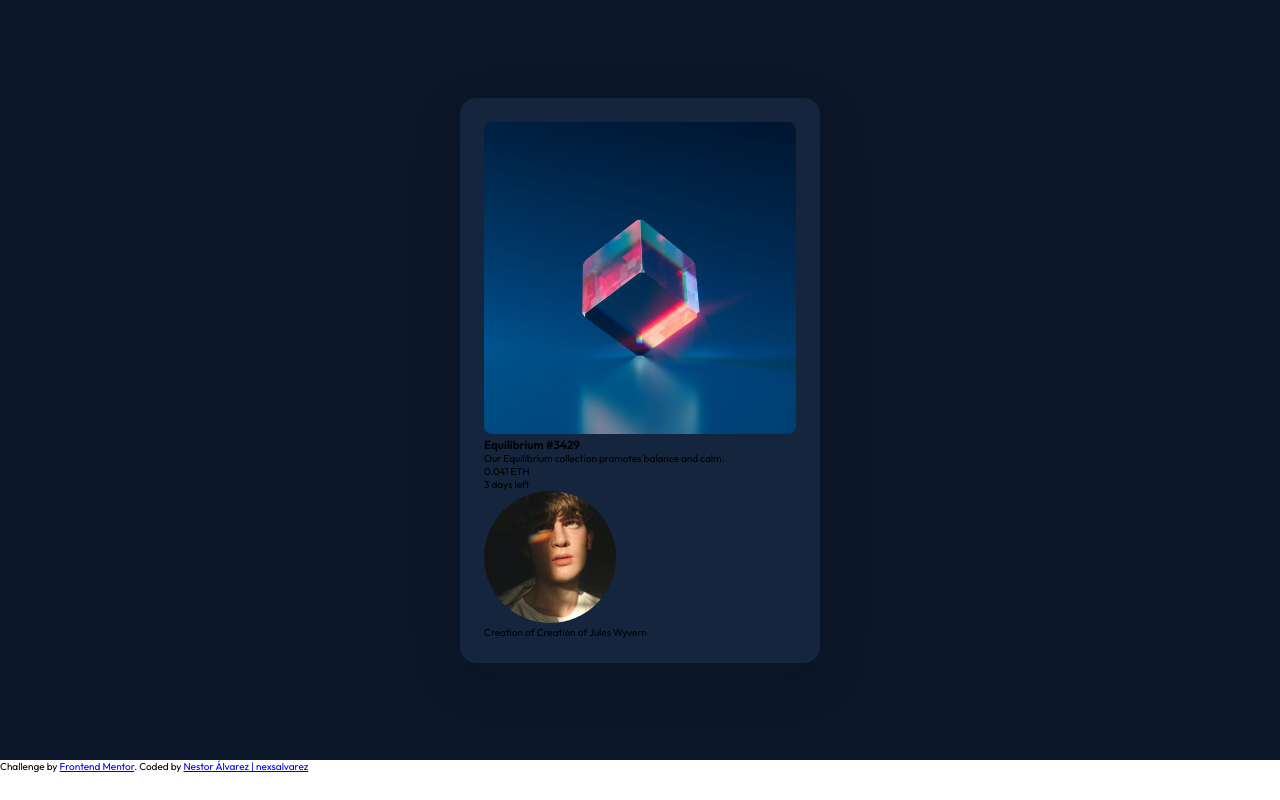
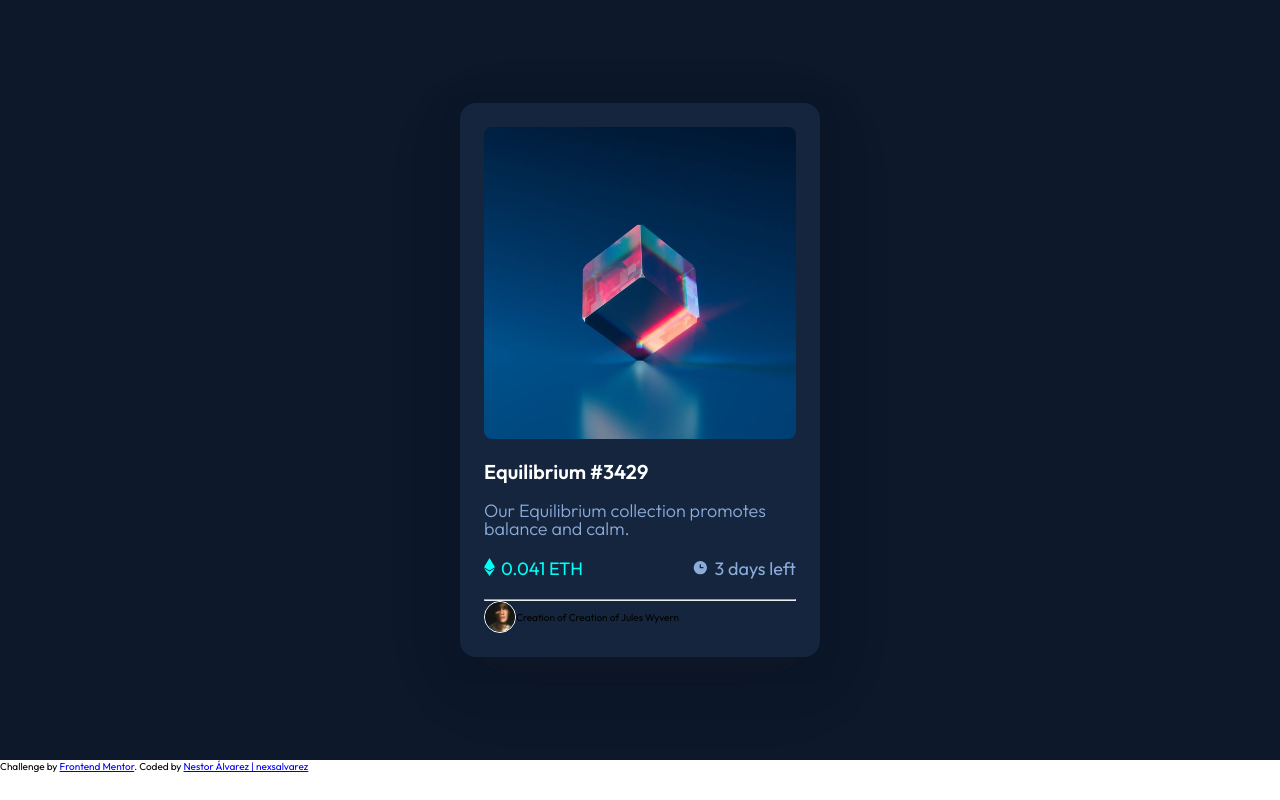
Before and after one commit to nexsalvarez/nft-preview-card-component, a plain HTML site: page index.html in a window 1280 px wide. Drawn offline with Linux system fonts and the light colour scheme.

Commit message:
Estilos a la primera mitad de la tarjeta del producto

```diff
--- a/CSS/styles.css
+++ b/CSS/styles.css
@@ -1,4 +1,6 @@
 :root {
+    --soft-blue: hsl(215, 51%, 70%);
+    --cyan: hsl(178, 100%, 50%);
     --main-dark-blue: hsl(217, 54%, 11%);
     --card-dark-blue: hsl(216, 50%, 16%);
     --line-dark-blue: hsl(215, 32%, 27%);
@@ -46,3 +48,58 @@ main {
     width: 100%;
     border-radius: 8px;
 }
+.nft-card-container h3 {
+    font-size: 2rem;
+    font-weight: 600;
+    line-height: 2rem;
+    color: var(--white);
+    margin-top: 20px;
+}
+.nft-card-container .p-description {
+    font-size: var(--md);
+    font-weight: 300;
+    line-height: 1.8rem;
+    color: var(--soft-blue);
+    margin-top: 20px;
+}
+.nft-card-container .card--promo {
+    width: 100%;
+    height: auto;
+    display: flex;
+    justify-content: space-between;
+}
+.card--promo .currency,
+.promo {
+    width: 50%;
+    display: flex;
+    align-items: center;
+    gap: 6px;
+    margin: 20px 0;
+}
+.card--promo .promo {
+    justify-content: end;
+}
+.card--promo .currency p {
+    font-size: var(--md);
+    font-weight: 400;
+    line-height: 1.8rem;
+    color: var(--cyan);
+}
+.card--promo .promo p {
+    font-size: var(--md);
+    font-weight: 400;
+    line-height: 1.8rem;
+    color: var(--soft-blue);
+}
+.nft-main-container .card--propietary {
+    width: 100%;
+    height: auto;
+    display: flex;
+    align-items: center;
+}
+.card--propietary img {
+    width: 32px;
+    height: 32px;
+    border: 1px solid var(--white);
+    border-radius: 50px;
+}
--- a/index.html
+++ b/index.html
@@ -19,11 +19,18 @@
           <img class="card--image" src="./images/image-equilibrium.jpg" alt="Equilibrium art">
         </picture>
         <h3>Equilibrium #3429</h3>
-        <p>Our Equilibrium collection promotes balance and calm.</p>
+        <p class="p-description">Our Equilibrium collection promotes balance and calm.</p>
         <div class="card--promo">
-          <p>0.041 ETH</p>
-          <p>3 days left</p>
+          <div class="currency">
+            <figure><img src="./images/icon-ethereum.svg" alt="Ethereum Logo"></figure>
+            <p>0.041 ETH</p>
+          </div>
+          <div class="promo">
+            <figure><img src="./images/icon-clock.svg" alt="Clock Icon"></figure>
+            <p>3 days left</p>
+          </div>
         </div>
+        <hr>
         <div class="card--propietary">
           <img src="./images/image-avatar.png" alt="Avatar man">
           <p><span>Creation of </span>Creation of Jules Wyvern</p>
```
